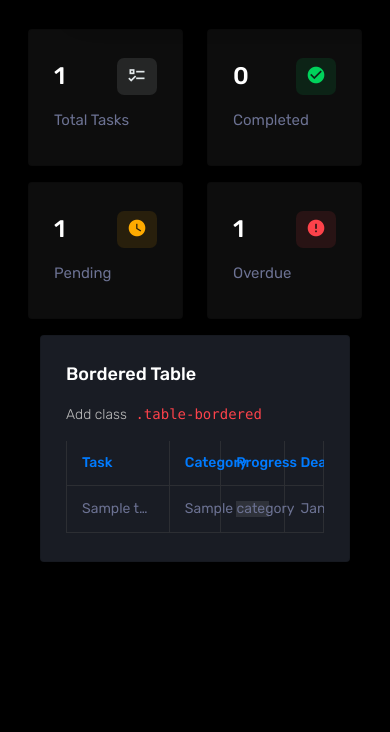
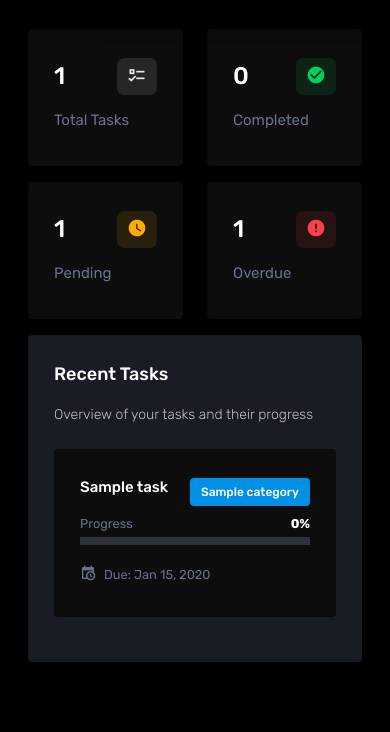
Before and after one commit to Ritvent/hangarin, a Django app: page /dashboard/ in a window 390 px wide. Shown: the part 71-803 px from the top of the page. Run offline with Django 5.2, Linux system fonts and the light colour scheme; a user stored in the database is signed in; tables that the repository leaves empty hold one stand-in row (values such as "Sample post"); some libraries are stand-ins or nearby versions.

Commit message:
update dashboard

```diff
--- a/projectsite/projectsite/settings.py
+++ b/projectsite/projectsite/settings.py
@@ -48,7 +48,9 @@ INSTALLED_APPS = [
     'allauth.socialaccount.providers.github',
 ]
 
-SITE_ID = 3
+
+
+SITE_ID = 2
 AUTHENTICATION_BACKENDS = [
     'django.contrib.auth.backends.ModelBackend',
     'allauth.account.auth_backends.AuthenticationBackend',
--- a/projectsite/templates/dashboard.html
+++ b/projectsite/templates/dashboard.html
@@ -3,6 +3,7 @@
 
 {% block content %}
 
+<!-- Statistics Cards -->
 <div class="row">
   <div class="col-6 col-md-3 mb-3 mb-md-4">
     <div class="card bg-dark text-light">
@@ -60,13 +61,17 @@
     </div>
   </div>
 </div>
+
+<!-- Tasks Table Section -->
+<div class="row">
   <div class="col-lg-12 grid-margin stretch-card">
     <div class="card">
       <div class="card-body">
-                    <h4 class="card-title">Bordered table</h4>
-                    <p class="card-description"> Add class <code>.table-bordered</code>
-                    </p>
-                    <div class="table-responsive">
+        <h4 class="card-title">Recent Tasks</h4>
+        <p class="card-description">Overview of your tasks and their progress</p>
+
+        <!-- Desktop Table -->
+        <div class="table-responsive d-none d-md-block">
           <table class="table table-bordered" style="table-layout: fixed; width: 100%;">
             <thead>
               <tr>
@@ -115,28 +120,122 @@
                   </tr>
                 {% endfor %}
               {% else %}
-                          <!-- fallback sample rows if no tasks present -->
                 <tr>
-                            <td> Herman Beck </td>
-                            <td>
-                              <div class="progress">
-                                <div class="progress-bar bg-success" role="progressbar" style="width: 25%" aria-valuenow="25" aria-valuemin="0" aria-valuemax="100"></div>
-                              </div>
-                            </td>
-                            <td> May 15, 2015 </td>
+                  <td colspan="4" class="text-center text-muted py-4">No tasks available</td>
                 </tr>
               {% endif %}
             </tbody>
           </table>
         </div>
+        <!-- End Desktop Table -->
+
+        <!-- Mobile Task Cards -->
+        <div class="d-block d-md-none mt-4">
+          {% if task_rows %}
+            <div class="row">
+              {% for row in task_rows %}
+                <div class="col-12 mb-3">
+                  <div class="card bg-dark text-light border-left-mobile">
+                    <div class="card-body">
+                      <div class="d-flex justify-content-between align-items-start mb-2">
+                        <h6 class="mb-0 flex-grow-1 mr-2">{{ row.task.title }}</h6>
+                        <span class="badge badge-primary">{{ row.task.category.category_name }}</span>
+                      </div>
+
+                      <div class="mb-3">
+                        <div class="d-flex justify-content-between align-items-center mb-1">
+                          <span class="small text-muted">Progress</span>
+                          <span class="small font-weight-bold">{{ row.progress }}%</span>
+                        </div>
+                        <div class="progress" style="height: 8px;">
+                          <div class="progress-bar {% if row.progress == 100 %}bg-success{% elif row.progress >= 50 %}bg-warning{% else %}bg-danger{% endif %}" role="progressbar" style="width: {{ row.progress }}%" aria-valuenow="{{ row.progress }}" aria-valuemin="0" aria-valuemax="100"></div>
+                        </div>
+                      </div>
+
+                      {% if row.task.deadline %}
+                        <div class="d-flex align-items-center">
+                          <i class="mdi mdi-calendar-clock mr-2 text-muted"></i>
+                          <span class="small text-muted">Due: {{ row.task.deadline|date:"M d, Y" }}</span>
+                        </div>
+                      {% endif %}
+                    </div>
+                  </div>
+                </div>
+              {% endfor %}
+            </div>
+          {% else %}
+            <div class="text-center py-5">
+              <div class="icon icon-box-secondary mx-auto mb-3" style="width: 80px; height: 80px;">
+                <span class="mdi mdi-format-list-checks icon-item" style="font-size: 40px;"></span>
+              </div>
+              <h5 class="text-muted">No tasks yet</h5>
+              <p class="text-muted mb-4">Start by creating your first task</p>
+            </div>
+          {% endif %}
+        </div>
+        <!-- End Mobile Task Cards -->
+
+      </div>
     </div>
   </div>
 </div>
 
+{% endblock %}
 
+{% block extra_scripts %}
+<style>
+  /* Mobile responsive styles */
+  @media (max-width: 767px) {
+    .border-left-mobile {
+      border-left: 3px solid #007bff !important;
+    }
 
+    .card-title {
+      font-size: 1rem;
+    }
 
+    h3 {
+      font-size: 1.75rem;
+    }
 
+    h6 {
+      font-size: 0.875rem;
+    }
 
+    .badge {
+      font-size: 0.75rem;
+      padding: 0.25rem 0.5rem;
+    }
 
-{% endblock %}
+    .progress {
+      height: 8px;
+    }
+
+    .card-body {
+      padding: 1rem;
+    }
+  }
+
+  @media (max-width: 575px) {
+    h3 {
+      font-size: 1.5rem;
+    }
+
+    .text-muted.font-weight-normal {
+      font-size: 0.75rem;
+    }
+
+    .icon-box-secondary,
+    .icon-box-success,
+    .icon-box-warning,
+    .icon-box-danger {
+      width: 40px;
+      height: 40px;
+    }
+
+    .icon-item {
+      font-size: 1.25rem;
+    }
+  }
+</style>
+{% endblock extra_scripts %}
```
Lines whose indentation alone changed are shown as unchanged.
